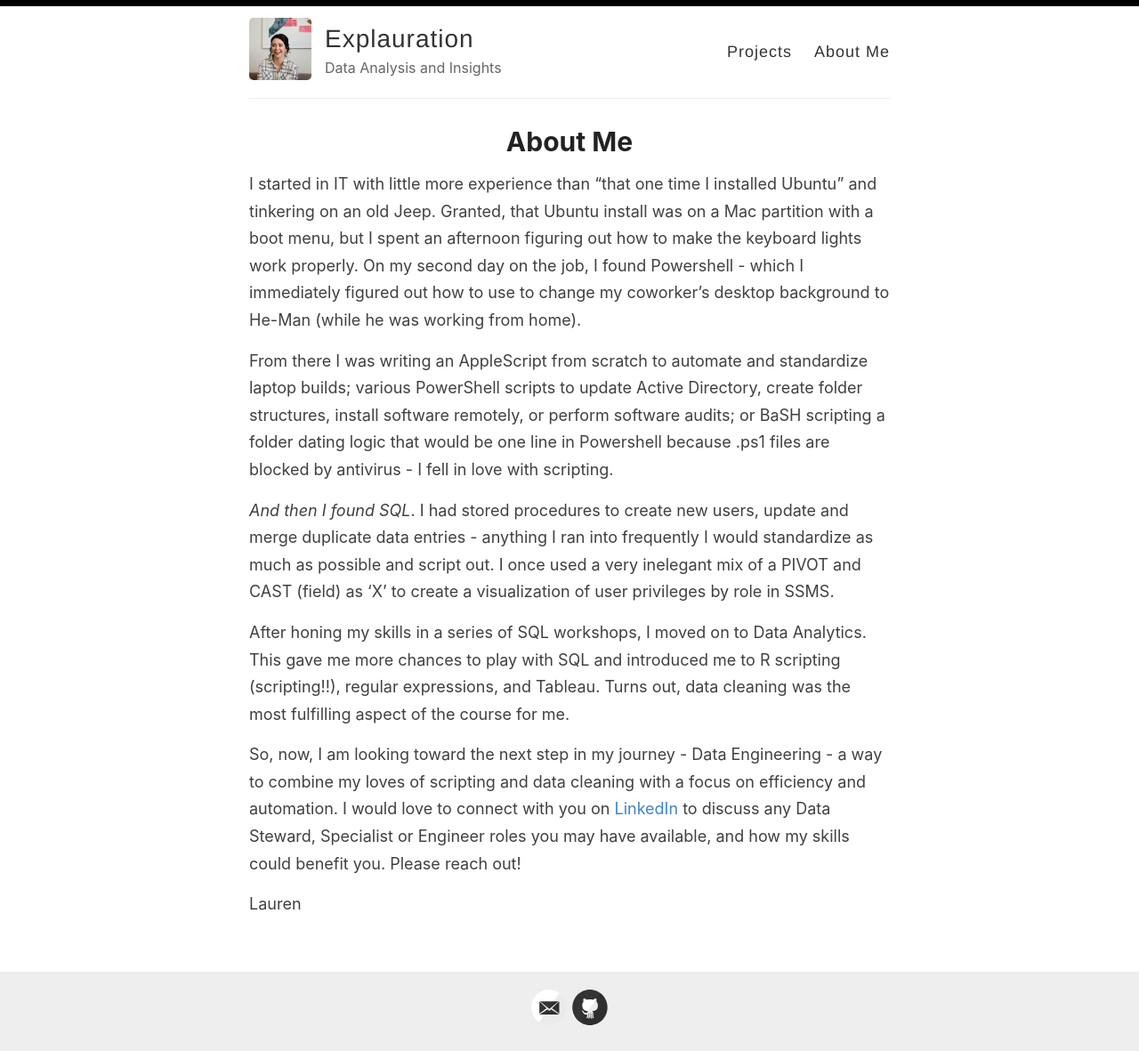
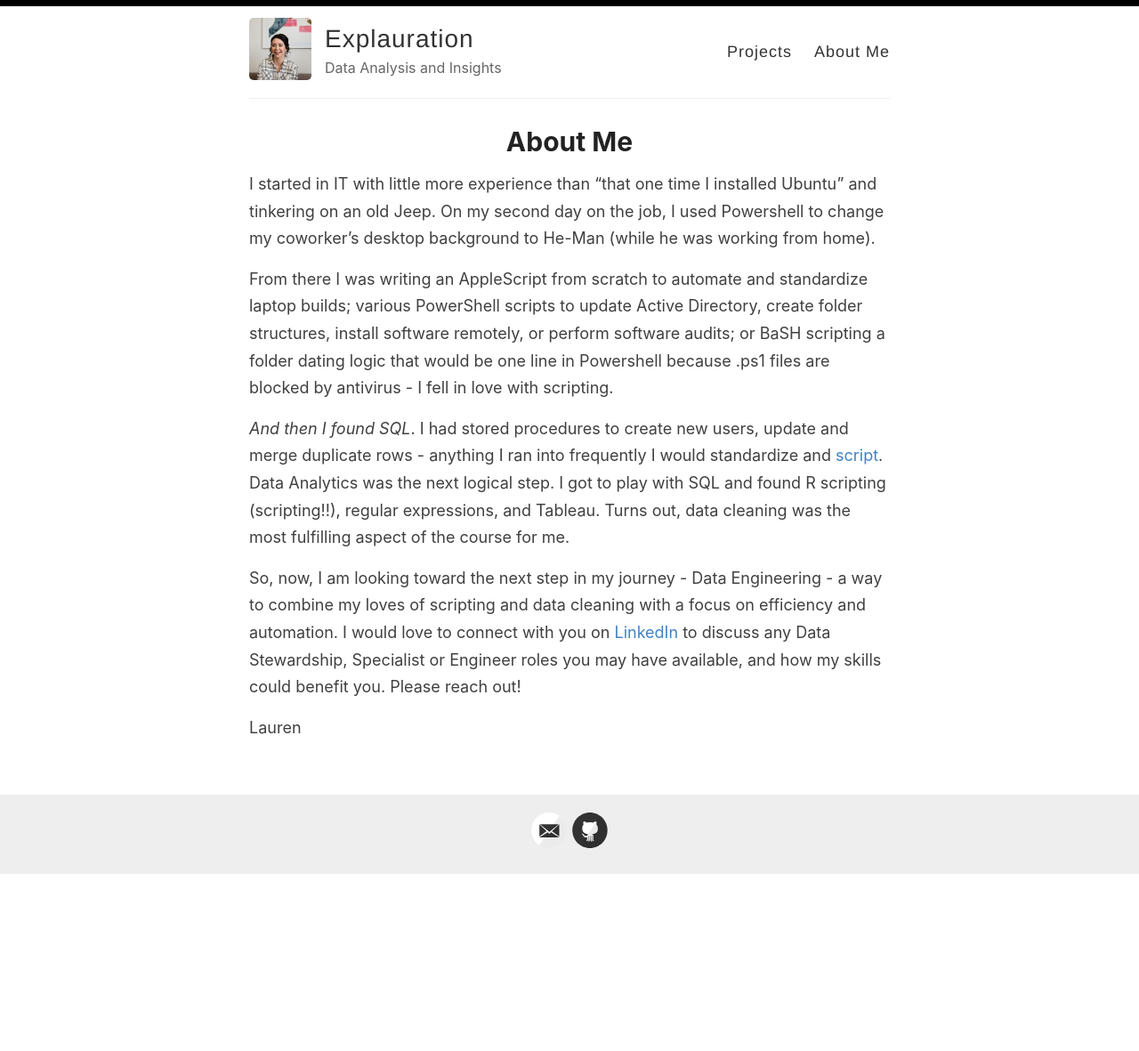
Before and after one commit to Lwillio/lwillio.github.io, a Jekyll site: the page built from _pages/aboutme.md, in a window 1280 px wide. Shown: the whole page at 89% size. Built offline with Jekyll 4.4.1, drawn with Linux system fonts in a browser that asks for light colours; after the commit the page ends 983 px from its top, so only the background shows below that.

Commit message:
Update aboutme.md

```diff
--- a/_pages/aboutme.md
+++ b/_pages/aboutme.md
@@ -4,14 +4,12 @@ title: About Me
 permalink: /aboutme/
 ---
 
-I started in IT with little more experience than "that one time I installed Ubuntu" and tinkering on an old Jeep. Granted, that Ubuntu install was on a Mac partition with a boot menu, but I spent an afternoon figuring out how to make the keyboard lights work properly. On my second day on the job, I found Powershell - which I immediately figured out how to use to change my coworker's desktop background to He-Man (while he was working from home).
+I started in IT with little more experience than "that one time I installed Ubuntu" and tinkering on an old Jeep. On my second day on the job, I used Powershell to change my coworker's desktop background to He-Man (while he was working from home).
 
 From there I was writing an AppleScript from scratch to automate and standardize laptop builds; various PowerShell scripts to update Active Directory, create folder structures, install software remotely, or perform software audits; or BaSH scripting a folder dating logic that would be one line in Powershell because .ps1 files are blocked by antivirus - I fell in love with scripting.
 
-_And then I found SQL_. I had stored procedures to create new users, update and merge duplicate data entries - anything I ran into frequently I would standardize as much as possible and script out. I once used a very inelegant mix of a PIVOT and CAST (field) as 'X' to create a visualization of user privileges by role in SSMS.
+_And then I found SQL_. I had stored procedures to create new users, update and merge duplicate rows - anything I ran into frequently I would standardize and [script](link to example PIVOT/CAST inelegancy). Data Analytics was the next logical step. I got to play with SQL and found R scripting (scripting!!), regular expressions, and Tableau. Turns out, data cleaning was the most fulfilling aspect of the course for me.
 
-After honing my skills in a series of SQL workshops, I moved on to Data Analytics. This gave me more chances to play with SQL and introduced me to R scripting (scripting!!), regular expressions, and Tableau. Turns out, data cleaning was the most fulfilling aspect of the course for me.
-
-So, now, I am looking toward the next step in my journey - Data Engineering - a way to combine my loves of scripting and data cleaning with a focus on efficiency and automation. I would love to connect with you on [LinkedIn](http://www.linkedin.com/in/lwilliamson) to discuss any Data Steward, Specialist or Engineer roles you may have available, and how my skills could benefit you. Please reach out!
+So, now, I am looking toward the next step in my journey - Data Engineering - a way to combine my loves of scripting and data cleaning with a focus on efficiency and automation. I would love to connect with you on [LinkedIn](http://www.linkedin.com/in/lwilliamson) to discuss any Data Stewardship, Specialist or Engineer roles you may have available, and how my skills could benefit you. Please reach out!
 
 Lauren
```
